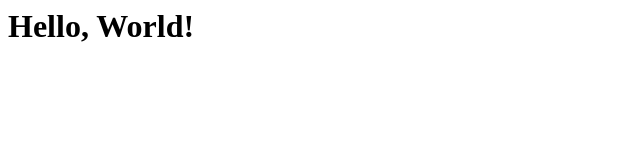
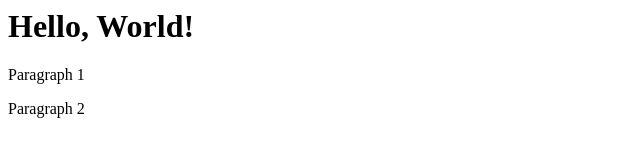
Before and after one commit to 24W-DGPH/mysite24DH, a plain HTML site: page index.html in a window 1280 px wide. Shown: the whole page, without its empty margins (0-640 px from the left). Drawn offline with Linux system fonts and the light colour scheme.

Commit message:
changes made

```diff
--- a/index.html
+++ b/index.html
@@ -3,5 +3,8 @@
               <title> Our first Site </title>
 <body>
     <h1>Hello, World!</h1>
+    <p>Paragraph 1</p>
+
+    <p>Paragraph 2</p>
 </body>
 </html>
```
